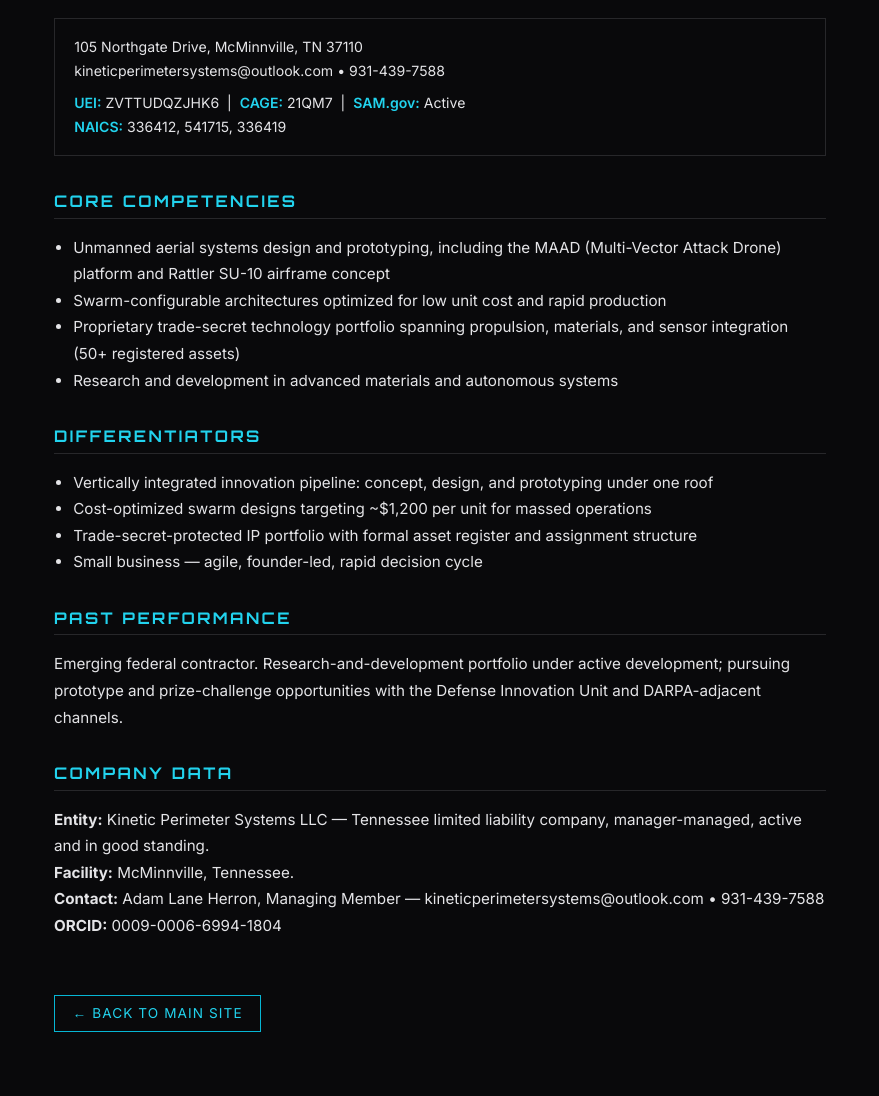
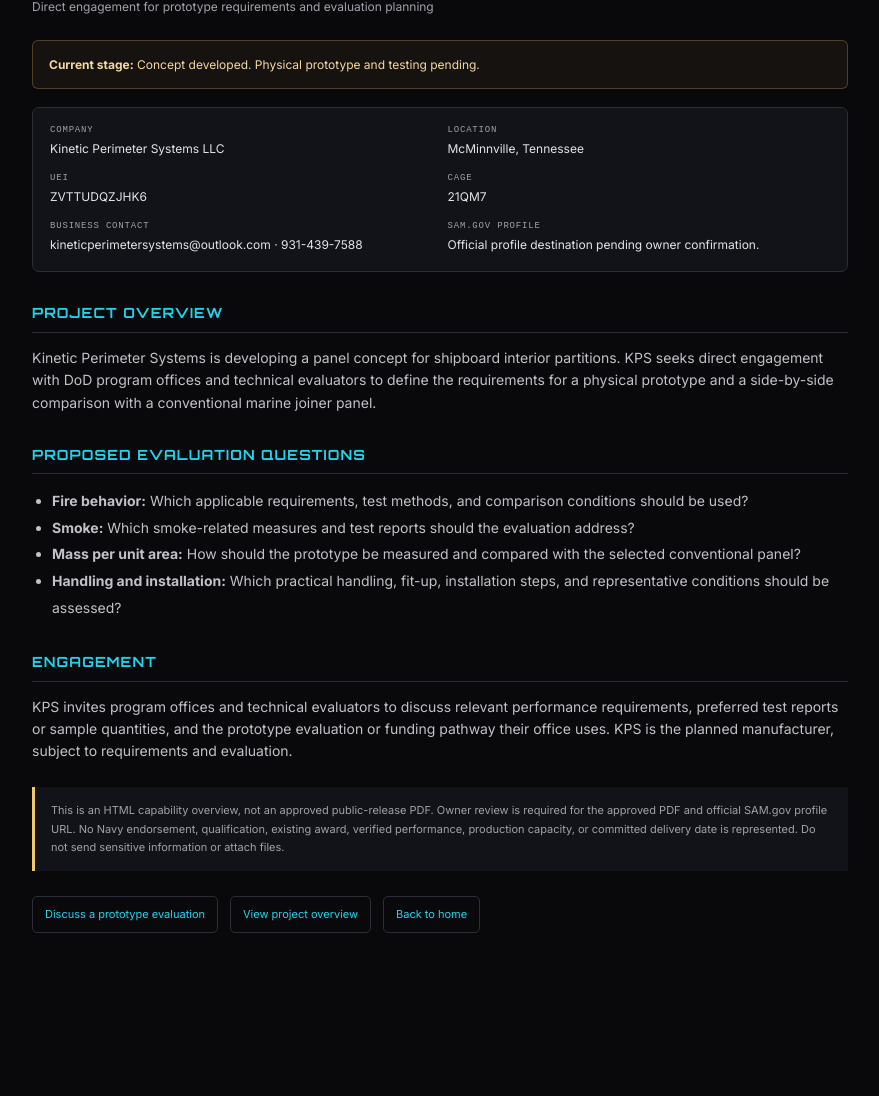
Before and after one commit to aeigusprime/My_Showcase, a plain HTML site: page capability.html in a window 1280 px wide. Shown: the part 124-1220 px from the top of the page, without its empty margins (200-1079 px from the left). After the commit the page ends 1111 px from the top, so only its background shows below. Drawn offline with Linux system fonts and the light colour scheme.

Commit message:
Update panel capability overview
Co-authored-by: copilot-swe-agent[bot] <198982749+Copilot@users.noreply.github.com>

```diff
--- a/capability.html
+++ b/capability.html
@@ -3,63 +3,75 @@
 <head>
   <meta charset="UTF-8" />
   <meta name="viewport" content="width=device-width, initial-scale=1.0" />
-  <meta name="description" content="Capability statement of Kinetic Perimeter Systems LLC, McMinnville, TN — unmanned aerial systems design and prototyping, swarm-configurable architectures, and advanced materials R&D. UEI ZVTTUDQZJHK6, CAGE 21QM7." />
-  <title>Capability Statement — Kinetic Perimeter Systems LLC</title>
+  <meta name="description" content="Kinetic Perimeter Systems LLC public capability overview for the shipboard interior panel concept." />
+  <title>Capability Overview — Kinetic Perimeter Systems LLC</title>
   <link rel="preconnect" href="https://fonts.googleapis.com" />
-  <link href="https://fonts.googleapis.com/css2?family=Orbitron:wght@400;700;900&family=Inter:wght@300;400;600;700&display=swap" rel="stylesheet" />
+  <link href="https://fonts.googleapis.com/css2?family=Orbitron:wght@400;700;900&family=Inter:wght@400;500;600;700&display=swap" rel="stylesheet" />
   <style>
-    :root { --zinc-950:#09090b; --zinc-800:#27272a; --zinc-400:#a1a1aa; --zinc-200:#e4e4e7; --cyan-400:#22d3ee; --cyan-500:#06b6d4; }
-    * { box-sizing: border-box; }
-    body { margin:0; background:var(--zinc-950); color:var(--zinc-200); font-family:'Inter',sans-serif; }
-    .wrap { max-width:820px; margin:0 auto; padding:3rem 1.5rem 4rem; }
-    h1 { font-family:'Orbitron',sans-serif; font-size:clamp(1.4rem,4vw,2rem); letter-spacing:.12em; color:var(--cyan-400); margin:0 0 .4rem; }
-    .tagline { color:var(--zinc-400); letter-spacing:.08em; font-size:.85rem; text-transform:uppercase; margin-bottom:2rem; }
-    .meta { display:flex; flex-wrap:wrap; gap:.5rem 2rem; border:1px solid var(--zinc-800); padding:1rem 1.2rem; font-size:.88rem; line-height:1.7; margin-bottom:2.2rem; }
-    .meta b { color:var(--cyan-400); font-weight:600; }
-    h2 { font-family:'Orbitron',sans-serif; font-size:1rem; letter-spacing:.15em; color:var(--cyan-400); border-bottom:1px solid var(--zinc-800); padding-bottom:.4rem; margin:2rem 0 1rem; }
-    ul { margin:0; padding-left:1.2rem; line-height:1.75; font-size:.95rem; }
-    p { line-height:1.75; font-size:.95rem; }
-    a { color:var(--cyan-400); }
-    .back { display:inline-block; margin-top:2.5rem; font-size:.85rem; letter-spacing:.08em; text-decoration:none; border:1px solid var(--cyan-500); padding:.6rem 1.1rem; }
-    @media print { body { background:#fff; color:#111; } h1, h2, .meta b { color:#000; } .meta, h2 { border-color:#999; } .back { display:none; } }
+    :root { --bg:#09090b; --surface:#111318; --line:#2a2e36; --text:#e4e4e7; --muted:#a1a1aa; --cyan:#22d3ee; --amber:#f0c674; }
+    * { box-sizing:border-box; }
+    body { margin:0; background:var(--bg); color:var(--text); font:14px/1.6 Inter,ui-sans-serif,system-ui,sans-serif; }
+    .wrap { max-width:860px; margin:0 auto; padding:42px 22px 54px; }
+    .eyebrow { color:var(--cyan); font:10px monospace; letter-spacing:.14em; text-transform:uppercase; }
+    h1,h2 { font-family:Orbitron,ui-sans-serif,sans-serif; }
+    h1 { margin:9px 0 5px; font-size:clamp(23px,4vw,34px); letter-spacing:.035em; }
+    h2 { margin:30px 0 10px; padding-bottom:7px; border-bottom:1px solid var(--line); color:var(--cyan); font-size:14px; letter-spacing:.08em; }
+    p { color:#c1c1c8; }
+    .subtitle { margin:0 0 23px; color:var(--muted); font-size:12px; }
+    .status { padding:14px 16px; border:1px solid rgba(240,198,116,.26); border-radius:6px; background:rgba(240,198,116,.05); color:#f4d99e; font-size:12px; }
+    .facts { display:grid; grid-template-columns:repeat(2,minmax(0,1fr)); gap:15px; margin-top:18px; padding:17px; border:1px solid var(--line); border-radius:7px; background:var(--surface); }
+    .label { color:var(--muted); font:9px monospace; letter-spacing:.09em; text-transform:uppercase; }
+    .value { margin-top:4px; font-size:12px; }
+    ul { padding-left:20px; color:#c1c1c8; line-height:1.9; }
+    .notice { margin-top:24px; padding:14px 16px; border-left:3px solid var(--amber); background:var(--surface); color:var(--muted); font-size:11px; line-height:1.7; }
+    .links { display:flex; flex-wrap:wrap; gap:12px; margin-top:25px; }
+    a { color:var(--cyan); }
+    .links a { padding:9px 12px; border:1px solid var(--line); border-radius:5px; text-decoration:none; font-size:11px; }
+    .links a:hover { border-color:var(--cyan); }
+    @media (max-width:560px) { .wrap { padding:30px 16px 40px; } .facts { grid-template-columns:1fr; } }
+    @media print { body { background:#fff; color:#111; } .eyebrow,h2,a { color:#111; } .status,.facts,.notice { border-color:#999; background:#fff; color:#222; } .links { display:none; } }
   </style>
 </head>
 <body>
-  <div class="wrap">
-    <h1>KINETIC PERIMETER SYSTEMS LLC</h1>
-    <div class="tagline">Advanced Unmanned Systems &bull; Proprietary Defense Technologies</div>
+  <main class="wrap">
+    <div class="eyebrow">Kinetic Perimeter Systems LLC · Public capability overview</div>
+    <h1>Shipboard Interior Panel</h1>
+    <p class="subtitle">Direct engagement for prototype requirements and evaluation planning</p>
 
-    <div class="meta">
-      <div>105 Northgate Drive, McMinnville, TN 37110<br/>kineticperimetersystems@outlook.com &bull; 931-439-7588</div>
-      <div><b>UEI:</b> ZVTTUDQZJHK6 &nbsp;|&nbsp; <b>CAGE:</b> 21QM7 &nbsp;|&nbsp; <b>SAM.gov:</b> Active<br/><b>NAICS:</b> 336412, 541715, 336419</div>
+    <div class="status"><strong>Current stage:</strong> Concept developed. Physical prototype and testing pending.</div>
+
+    <div class="facts">
+      <div><div class="label">Company</div><div class="value">Kinetic Perimeter Systems LLC</div></div>
+      <div><div class="label">Location</div><div class="value">McMinnville, Tennessee</div></div>
+      <div><div class="label">UEI</div><div class="value">ZVTTUDQZJHK6</div></div>
+      <div><div class="label">CAGE</div><div class="value">21QM7</div></div>
+      <div><div class="label">Business contact</div><div class="value">kineticperimetersystems@outlook.com · 931-439-7588</div></div>
+      <div><div class="label">SAM.gov profile</div><div class="value">Official profile destination pending owner confirmation.</div></div>
     </div>
 
-    <h2>CORE COMPETENCIES</h2>
+    <h2>PROJECT OVERVIEW</h2>
+    <p>Kinetic Perimeter Systems is developing a panel concept for shipboard interior partitions. KPS seeks direct engagement with DoD program offices and technical evaluators to define the requirements for a physical prototype and a side-by-side comparison with a conventional marine joiner panel.</p>
+
+    <h2>PROPOSED EVALUATION QUESTIONS</h2>
     <ul>
-      <li>Unmanned aerial systems design and prototyping, including the MAAD (Multi-Vector Attack Drone) platform and Rattler SU-10 airframe concept</li>
-      <li>Swarm-configurable architectures optimized for low unit cost and rapid production</li>
-      <li>Proprietary trade-secret technology portfolio spanning propulsion, materials, and sensor integration (50+ registered assets)</li>
-      <li>Research and development in advanced materials and autonomous systems</li>
+      <li><strong>Fire behavior:</strong> Which applicable requirements, test methods, and comparison conditions should be used?</li>
+      <li><strong>Smoke:</strong> Which smoke-related measures and test reports should the evaluation address?</li>
+      <li><strong>Mass per unit area:</strong> How should the prototype be measured and compared with the selected conventional panel?</li>
+      <li><strong>Handling and installation:</strong> Which practical handling, fit-up, installation steps, and representative conditions should be assessed?</li>
     </ul>
 
-    <h2>DIFFERENTIATORS</h2>
-    <ul>
-      <li>Vertically integrated innovation pipeline: concept, design, and prototyping under one roof</li>
-      <li>Cost-optimized swarm designs targeting ~$1,200 per unit for massed operations</li>
-      <li>Trade-secret-protected IP portfolio with formal asset register and assignment structure</li>
-      <li>Small business &mdash; agile, founder-led, rapid decision cycle</li>
-    </ul>
+    <h2>ENGAGEMENT</h2>
+    <p>KPS invites program offices and technical evaluators to discuss relevant performance requirements, preferred test reports or sample quantities, and the prototype evaluation or funding pathway their office uses. KPS is the planned manufacturer, subject to requirements and evaluation.</p>
 
-    <h2>PAST PERFORMANCE</h2>
-    <p>Emerging federal contractor. Research-and-development portfolio under active development; pursuing prototype and prize-challenge opportunities with the Defense Innovation Unit and DARPA-adjacent channels.</p>
+    <div class="notice">
+      This is an HTML capability overview, not an approved public-release PDF. Owner review is required for the approved PDF and official SAM.gov profile URL. No Navy endorsement, qualification, existing award, verified performance, production capacity, or committed delivery date is represented. Do not send sensitive information or attach files.
+    </div>
 
-    <h2>COMPANY DATA</h2>
-    <p><b>Entity:</b> Kinetic Perimeter Systems LLC &mdash; Tennessee limited liability company, manager-managed, active and in good standing.<br/>
-    <b>Facility:</b> McMinnville, Tennessee.<br/>
-    <b>Contact:</b> Adam Lane Herron, Managing Member &mdash; kineticperimetersystems@outlook.com &bull; 931-439-7588<br/>
-    <b>ORCID:</b> 0009-0006-6994-1804</p>
-
-    <a class="back" href="index.html">&larr; BACK TO MAIN SITE</a>
-  </div>
+    <div class="links">
+      <a href="mailto:kineticperimetersystems@outlook.com?subject=Discuss%20a%20prototype%20evaluation">Discuss a prototype evaluation</a>
+      <a href="shipboard-interior-panel.html">View project overview</a>
+      <a href="index.html">Back to home</a>
+    </div>
+  </main>
 </body>
 </html>
```
